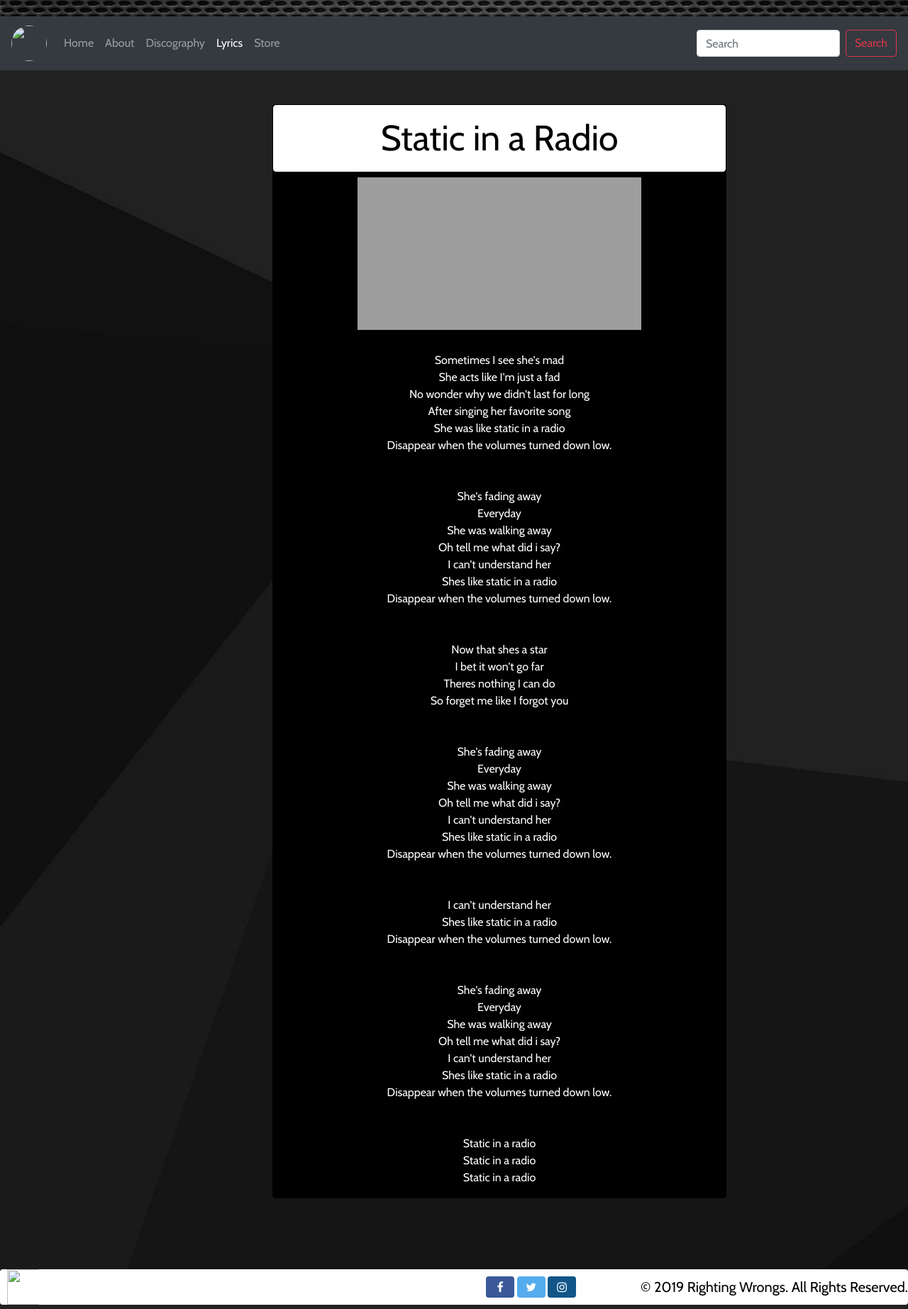
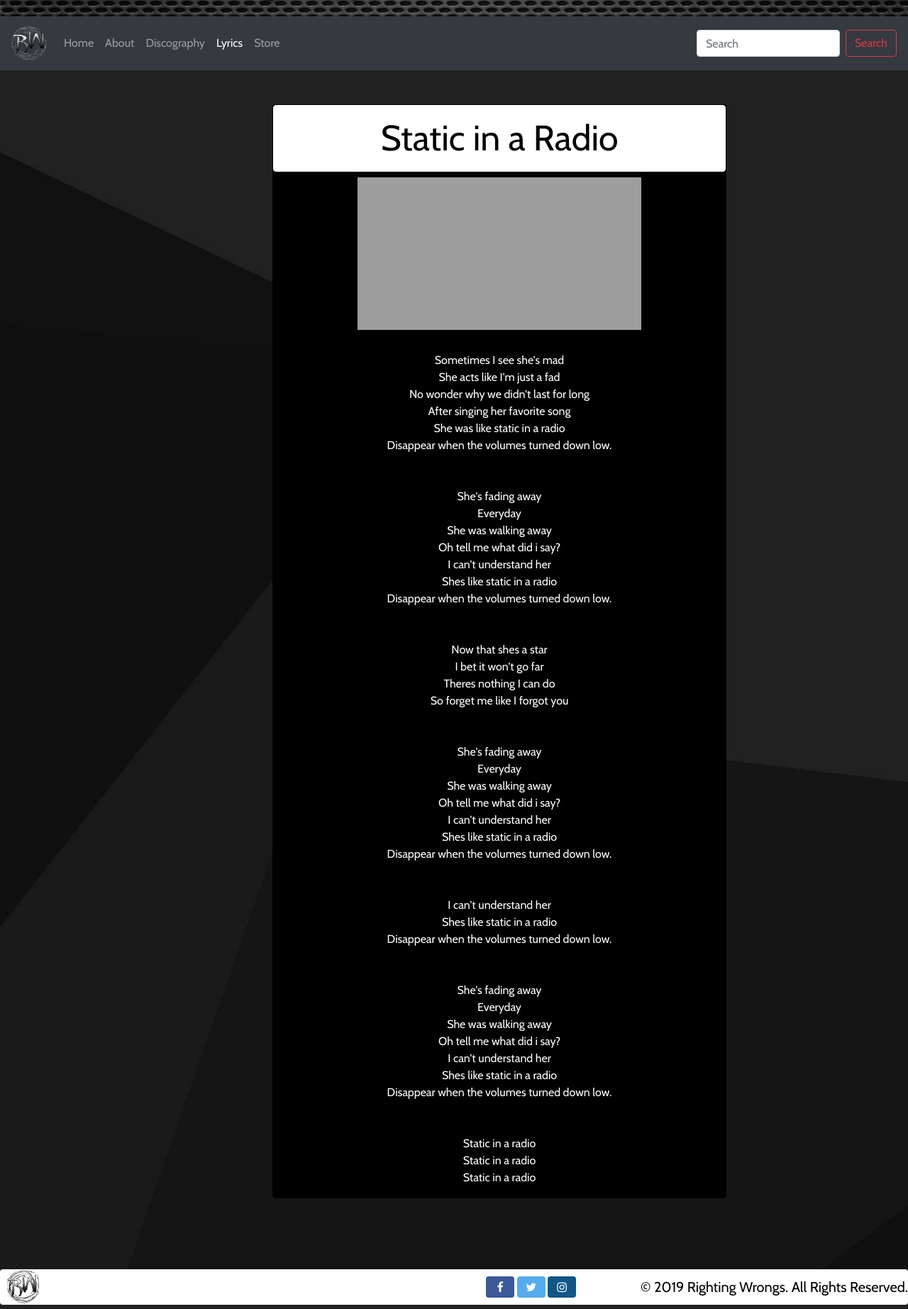
Before and after one commit to vojtkobrian/BandSite, a plain HTML site: page lyrics/staticLyric.html in a window 1280 px wide. Shown: the part 327-2172 px from the top of the page at 71% size. Drawn offline with nearby package versions, Linux system fonts and the light colour scheme; grey boxes are pictures that could not be loaded.

Commit message:
Update staticLyric.html

```diff
--- a/lyrics/staticLyric.html
+++ b/lyrics/staticLyric.html
@@ -11,7 +11,7 @@
 	<img src="../img/banner.png" width=100% height=350px>
 
 	<nav class="navbar navbar-expand-lg navbar-dark bg-dark">
-  <a class="navbar-brand" href="../index.html"><img class="logo" src="../img/logo.jpg" width=50px height=50px></a>
+  <a class="navbar-brand" href="../index.html"><img class="logo" src="../img/logo.png" width=50px height=50px></a>
   <button class="navbar-toggler" type="button" data-toggle="collapse" data-target="#navbarNavAltMarkup" aria-controls="navbarNavAltMarkup" aria-expanded="false" aria-label="Toggle navigation">
     <span class="navbar-toggler-icon"></span>
   </button>
@@ -82,7 +82,7 @@
 </div>
 
 <footer class="footer">
-  <a href="#" class="footer-logo"><img class="footer-logo" src="../img/logo.jpg" width=50px height=50px></a>
+  <a href="#" class="footer-logo"><img class="footer-logo" src="../img/logo.png" width=50px height=50px></a>
   <div class="footer-copy">
     <p class="rights">© 2019 Righting Wrongs. All Rights Reserved.</p>
     <a href="#" class="fa fa-facebook"></a>
```
